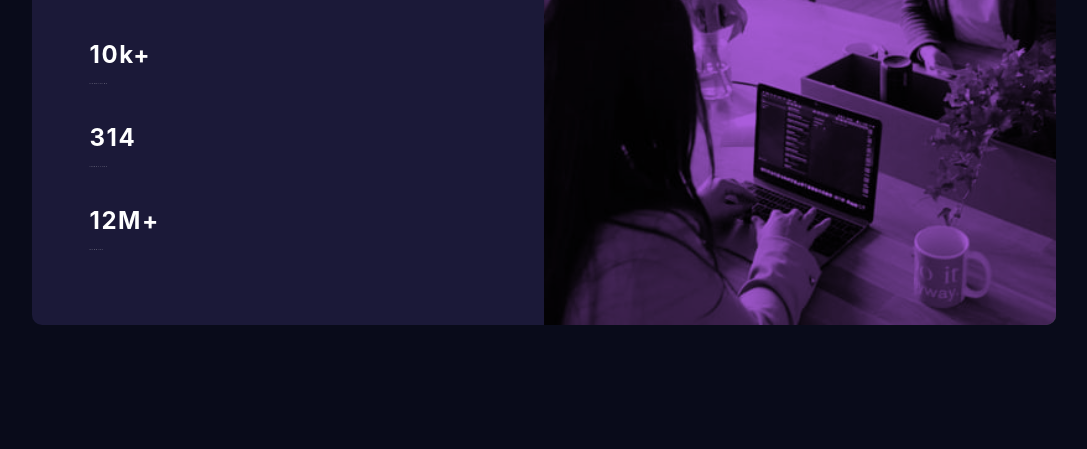
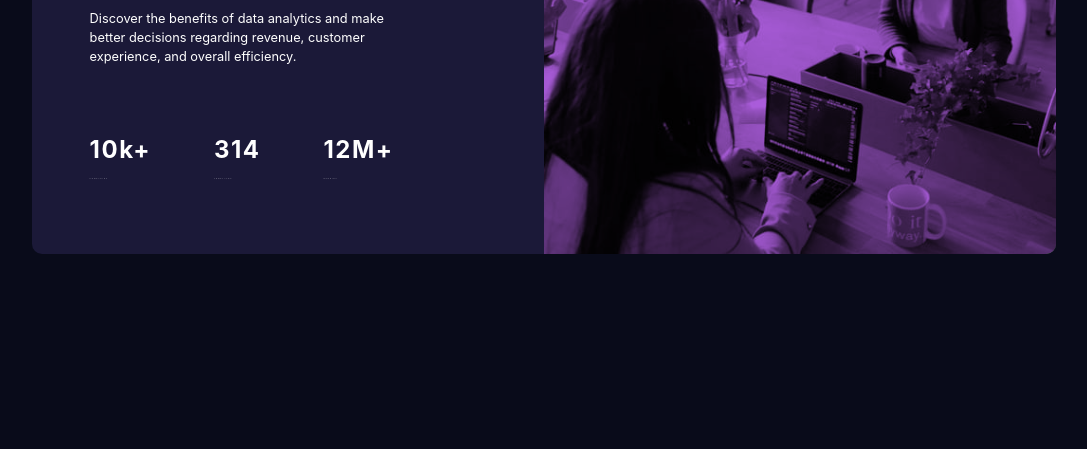
Before and after one commit to Beginneraboutlife116/stats-preview-card-component-main-frontend-mentor, a plain HTML site: page index.html in a window 1280 px wide. Shown: the part 351-800 px from the top of the page, without its empty margins (96-1183 px from the left). Drawn offline with Linux system fonts and the light colour scheme.

Commit message:
correct .content__information-wrapper to .content__inner in media query

```diff
--- a/style.css
+++ b/style.css
@@ -184,7 +184,7 @@ html, body {
   .content__description {
     font-size: 0.8rem;
   }
-  .content__information-wrapper {
+  .content__inner {
     margin-top: auto;
     flex-direction: row;
     justify-content: space-between;
```
